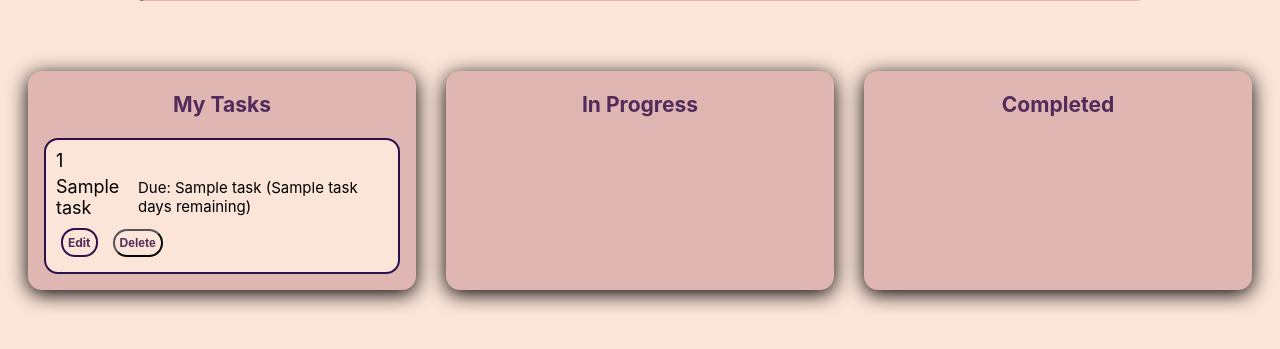
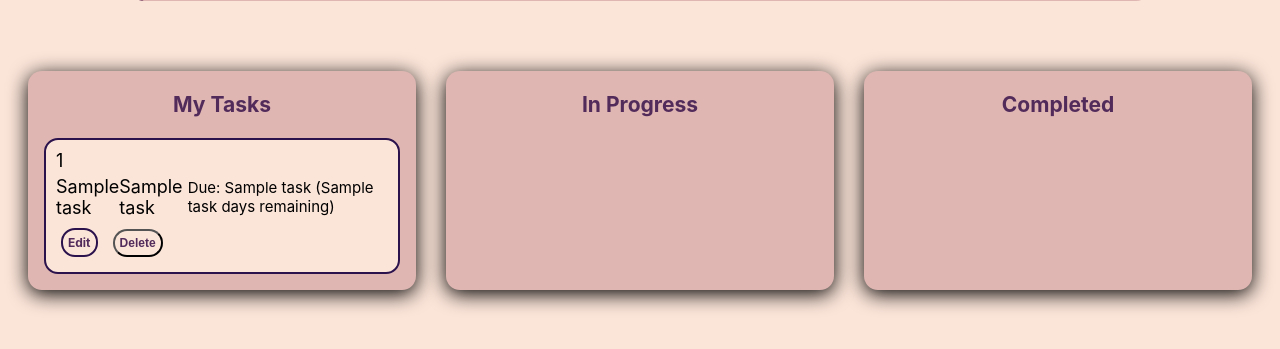
Before and after one commit to jingyi8282/Mini-IT-Project, a Flask app: template templates/tasks.html in a window 1280 px wide. Shown: the part 205-554 px from the top of the page. Run offline with Flask 3, Linux system fonts and the light colour scheme; the template is opened without the code that fills it: most values are stand-ins (such as "Sample title", 1, 10 or a date in 2020).

Commit message:
completed category feature

```diff
--- a/templates/tasks.html
+++ b/templates/tasks.html
@@ -42,7 +42,7 @@
 
                         <div class="prio-due">
                             <span class="prio-{{t[1]}}"> {{t[1]}} </span>
-                            <spam class="ctgy"></spam>
+                            <span class="ctgy-{{t[5]}}"> {{t[5]}} </span>
                             <span class="due"> Due: {{t[2]}} ({{t[3]}} days remaining) </span>
                         </div>
 
```
